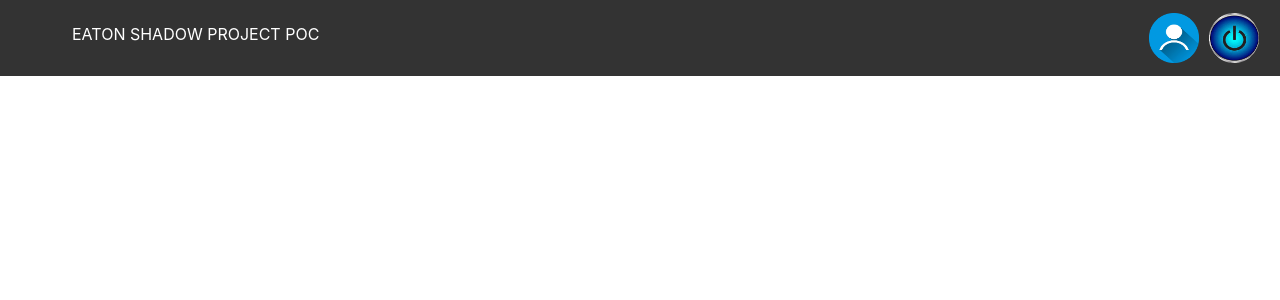
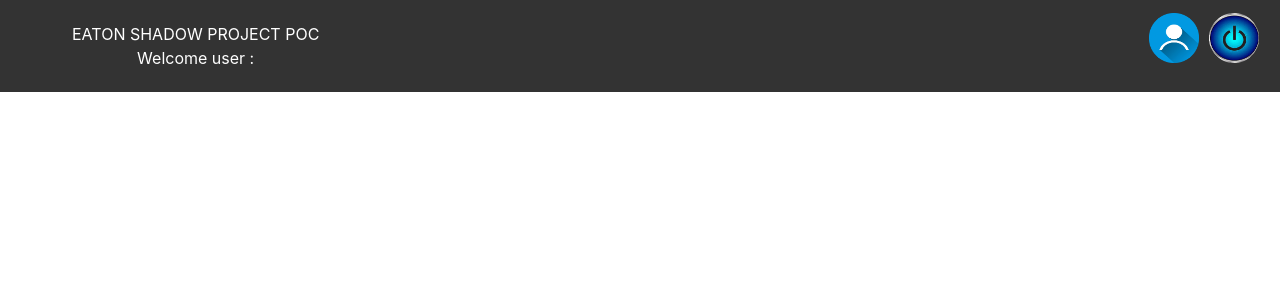
Before and after one commit to 99002482/Shadow_Project, a React (Create React App) app: page /Header in a window 1280 px wide. Shown: the top 300 px of the page. Built offline with nearby package versions, Linux system fonts and the light colour scheme.

Commit message:
Added welcome user

```diff
--- a/src/component/Header.js
+++ b/src/component/Header.js
@@ -26,7 +26,8 @@ class Header extends Component {
       <section className="navbar" TestId="class">
         <div className="header">
           <ul className="header-list">
-            <li className="company-name">EATON SHADOW PROJECT POC</li>
+            <li className="company-name">EATON SHADOW PROJECT POC <center>Welcome user : {JSON.parse(localStorage.getItem("Username"))} </center></li>
+
             <li>
               <img
                 className="navbar-item"
@@ -43,6 +44,7 @@ class Header extends Component {
                 src={profile}
               ></img>
             </li>
+
           </ul>{" "}
         </div>
       </section>
--- a/src/component/Login.js
+++ b/src/component/Login.js
@@ -105,7 +105,7 @@ class Login extends Component {
               <br />
               <input
                 className="input"
-                type="text"
+                type="email"
                 onChange={this.Username}
                 placeholder="Email ID"
               />
```
